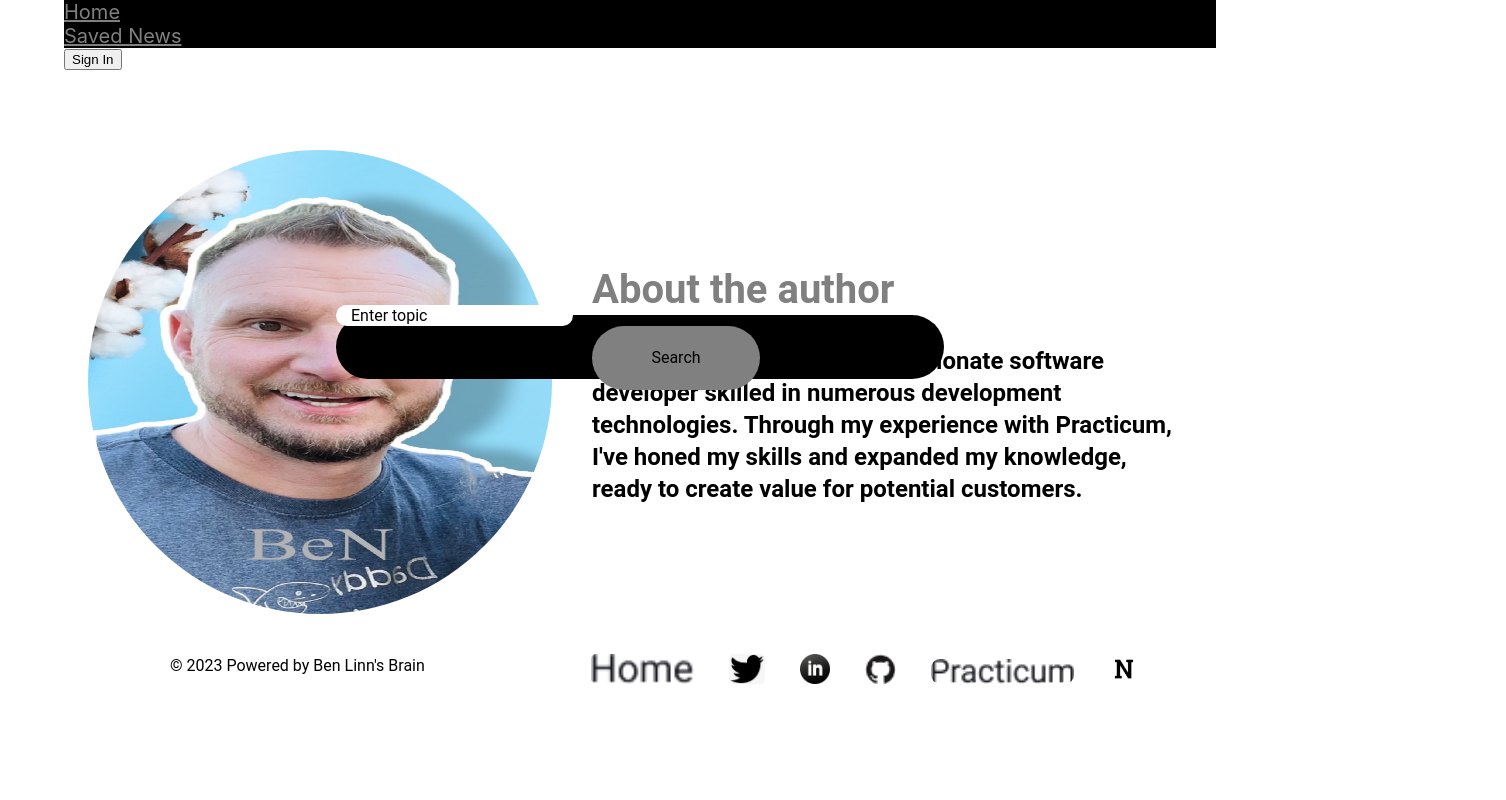
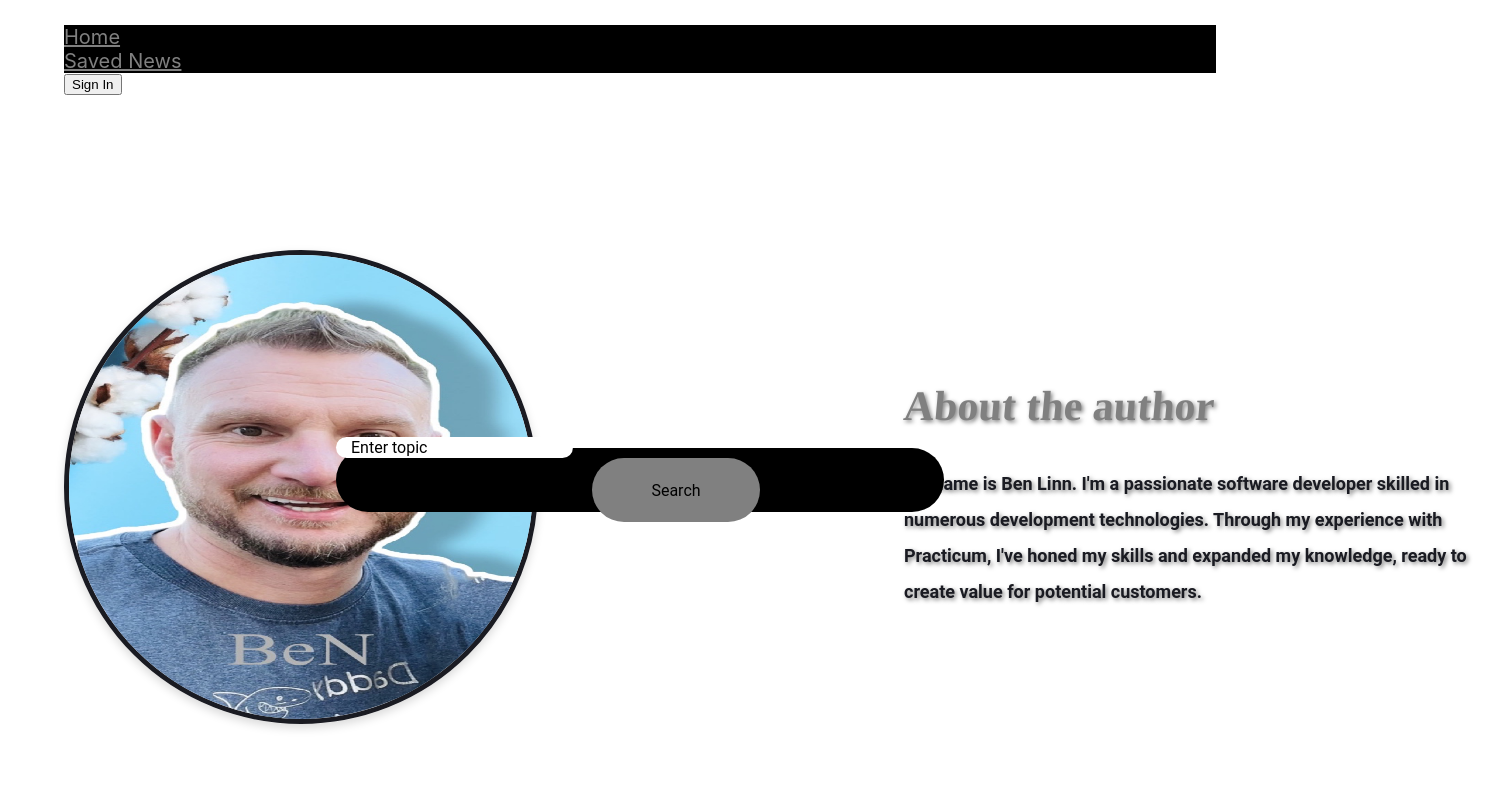
Before and after one commit to blinn26/project-name-frontend, a React (Create React App) app: page /about in a window 1280 px wide. Shown: the top 800 px of the page, 1506 px wide, since content can reach past the window. Built offline with nearby package versions, Linux system fonts and the light colour scheme; no server answers.

Commit message:
saving while still working

```diff
--- a/src/components/About/About.css
+++ b/src/components/About/About.css
@@ -1,38 +1,40 @@
 .about {
-  max-width: 1440px;
   display: flex;
-  margin: 80px 0 0 0;
   align-items: center;
-  justify-content: center;
+  justify-content: space-between;
+  padding: 80px 0;
+  width: 1440px;
+  height: 624px;
+  background-color: #FFFFFF;
+}
+
+.about__title {
+  font-family: 'Roboto Slab', serif;
+  font-size: 42px;
+  line-height: 50px;
+  font-weight: 700;
+  color: gray;
+  width: 600px;
+  height: auto;
+  text-shadow: 2px 2px 4px rgba(0, 0, 0, 0.5);
+  transform: skew(-5deg);
+}
+
+.about__text {
+  font-family: 'Roboto', sans-serif;
+  font-size: 18px;
+  line-height: 2;
+  font-weight: 700;
+  color: #1A1B22;
+  width: 600px;
+  height: auto;
+  text-shadow: 2px 2px 4px rgba(0, 0, 0, 0.5);
 }
 
 .about__image {
   width: 464px;
   height: 464px;
-  border-radius: 50%;
-  margin-right: 40px;
+  border-radius: 1000px;
+  box-shadow: 0px 4px 10px rgba(0, 0, 0, 0.15);
+  border: 5px solid #1A1B22;
 }
-
-.about__container {
-  width: 600px;
-  font-weight: 400;
-  color: #1a1b22;
-}
-
-.about__title {
-  font-family: "Roboto",
-    sans-serif;
-  font-size: 40px;
-  line-height: 1.15em;
-  color: gray;
-  font-weight: bold;
-}
-
-.about__text {
-  font-size: 24px;
-  line-height: 1.33em;
-  font-weight: bold;
-  font-family: "Roboto",
-    sans-serif;
-  color: black;
-}
--- a/src/components/Footer/Footer.css
+++ b/src/components/Footer/Footer.css
@@ -11,39 +11,16 @@
 .footer__copyright,
 .footer__email {
   margin: 32px 0 26px 106px;
+  padding-top: 10px;
   font-weight: 400;
   font-size: 16px;
-  /*  line-height: 1.375em; */
-  padding-top: 10px;
   color: black;
 }
 
 .footer__links {
-  margin: 40px 77px 25px 0;
+  margin: 40px 40px 25px 0;
   display: flex;
   gap: 35px;
-}
-
-.footer__home-icon,
-.footer__icon {
-  border-radius: 5px;
-  height: 30px;
-  background-color: white;
-
-}
-
-.footer__practicum-icon {
-  background-color: white;
-  border-radius: 9px;
-
-  height: 25px;
-
-}
-
-.footer__home-icon:hover,
-.footer__icon:hover,
-.footer__practicum-icon:hover {
-  opacity: 0.7;
 }
 
 .footer__button {
@@ -54,15 +31,37 @@
   background-color: transparent;
 }
 
-.footer__email:hover {
-  color: #0056b3;
+.footer__home-icon,
+.footer__icon {
+  border-radius: 5px;
+  height: 24px;
+  background-color: white;
+}
+
+.footer__home-icon {
+  width: 49px;
 }
 
 .footer__practicum-icon {
   align-self: center;
-  margin-top: 5px;
+  height: 25px;
+  background-color: white;
+  border-radius: 9px;
 }
 
+.footer__api-icon {
+  width: 25px;
+  height: 25px;
+
+}
+
+.footer__home-icon:hover,
+.footer__icon:hover,
+.footer__practicum-icon:hover,
 .footer__api-button:hover {
   opacity: 0.7;
 }
+
+.footer__email:hover {
+  color: #0056b3;
+}
--- a/src/components/Footer/Footer.js
+++ b/src/components/Footer/Footer.js
@@ -17,9 +17,7 @@ const Footer = () => {
     <footer className='footer'>
       <p className='footer__copyright'>© 2023 Powered by Ben Linn's Brain</p>
       <div className='footer__links'>
-        <Link to='/' className='footer__button'>
-          {' '}
-          {/* Add Link to home page */}
+        <Link to='/' className='footer__button footer__home-button'>
           <img alt='Home' src={home} className='footer__home-icon' />
         </Link>
         <button onClick={() => handleNavigation('https://twitter.com/createdbyben26')} className='footer__button'>
@@ -37,7 +35,7 @@ const Footer = () => {
           <img alt='Practicum logo' src={practicum} className='footer__practicum-icon' />
         </button>
         <button onClick={() => handleNavigation('https://newsapi.org')} className='footer__button footer__api-button'>
-          <img alt='nlogo' src={apiLogo} className='footer__icon' />
+          <img alt='nlogo' src={apiLogo} className='footer__api-icon' />
         </button>
       </div>
     </footer>
--- a/src/components/Header/Header.css
+++ b/src/components/Header/Header.css
@@ -1,8 +1,23 @@
 .header {
-  background-image: url('../images/b2g.png');
-  background-repeat: no-repeat;
-  background-size: cover;
+  background-image: url('../images/bg.png');
+  /* background-repeat: no-repeat;
+  background-size: cover; */
   color: pink;
   width: 1440px;
   height: 80px;
+  position: relative;
 }
+
+.header__logo {
+  position: absolute;
+  top: 30px;
+  left: 104px;
+  width: 200px;
+  height: 24px;
+  font-family: 'Roboto Slab', sans-serif;
+  font-weight: 700;
+  font-size: 20px;
+  line-height: 24px;
+  color: black;
+  background-image: url('../images/notfound.png');
+}
--- a/src/components/Header/Header.js
+++ b/src/components/Header/Header.js
@@ -1,11 +1,13 @@
 import React from 'react';
 import SearchForm from '../SearchForm/SearchForm';
 import Navigation from '../Navigation/Navigation';
+import logo from '../images/NewsExplorer.png';
 
 const Header = ({ onLoginClick, handleSearchSubmit, isLoggedIn, isHomeActive, handleModalOpen }) => {
   return (
     <header className='header'>
       <div className='header__top'>
+        <img className='header__logo' src={logo} alt='Logo' />
         <Navigation onLoginClick={onLoginClick} isLoggedIn={isLoggedIn} isHomeActive={isHomeActive} />
       </div>
       <div className='header__middle'>
--- a/src/components/Main/Main.css
+++ b/src/components/Main/Main.css
@@ -10,9 +10,7 @@
 
 }
 
-/* .main__title {
-  color: gray;
-} */
+
 .main__button {
   padding: 10px;
   font-size: 16px;
@@ -20,7 +18,6 @@
   border-radius: 10px;
   background-color: transparent;
   color: #ffffff;
-  /* Add this line to make the text color white */
 }
 
 .main__createdbyben {
--- a/src/components/ModalWithForm/ModalWithForm.css
+++ b/src/components/ModalWithForm/ModalWithForm.css
@@ -16,7 +16,7 @@
   visibility: hidden;
   opacity: 0;
   transition: visibility 0s, opacity 0.5s linear;
-  z-index: 2;
+  /*  z-index: 2; */
 }
 
 .modal_open {
```
